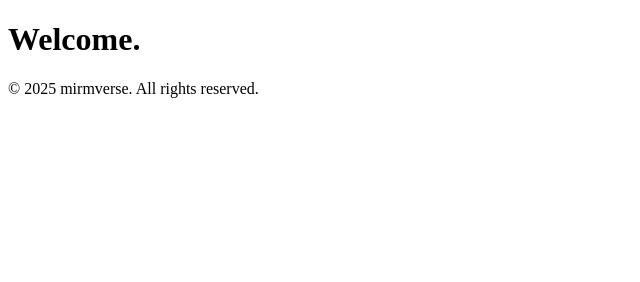
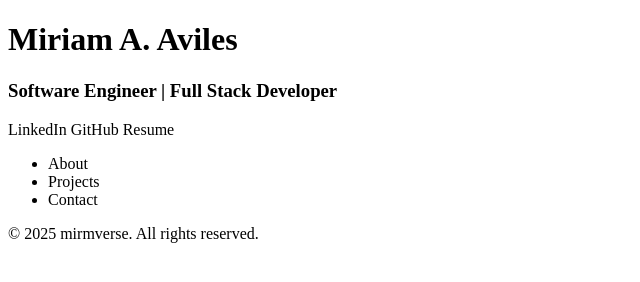
Before and after one commit to maviles7/portfolio, a plain HTML site: page index.html in a window 1280 px wide. Shown: the whole page, without its empty margins (0-640 px from the left). Drawn offline with Linux system fonts and the light colour scheme.

Commit message:
html structure

```diff
--- a/index.html
+++ b/index.html
@@ -9,9 +9,20 @@
 </head>
 <body>
     <header>
-        <h1>Welcome.</h1>
+        <h1>Miriam A. Aviles</h1>
+        <h3>Software Engineer | Full Stack Developer</h3>
     </header>
     <main>
+        <div>
+            <a>LinkedIn</a>
+            <a>GitHub</a>
+            <a>Resume</a>
+        </div>
+        <ul>
+            <li>About</li>
+            <li>Projects</li>
+            <li>Contact</li>
+        </ul>
     </main>
     <footer>
         <p>&copy; 2025 mirmverse. All rights reserved.</p>
```
